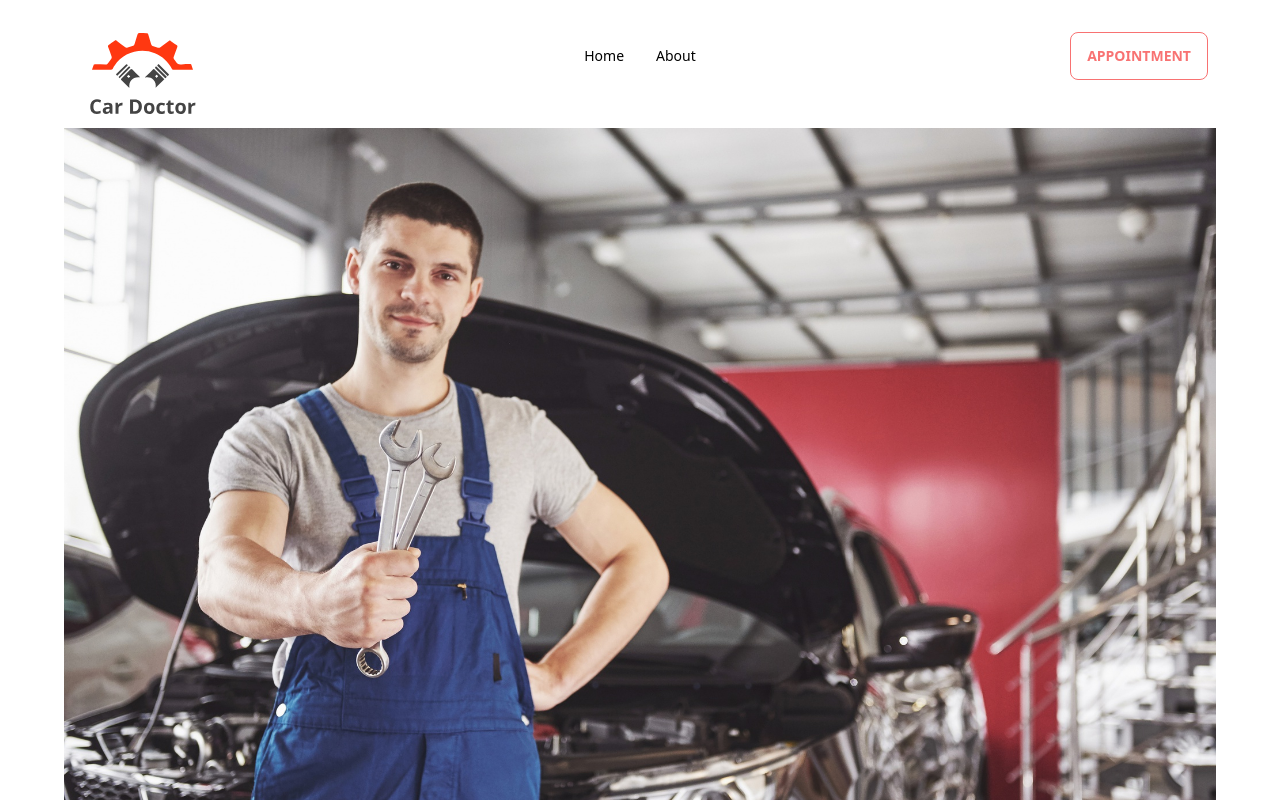
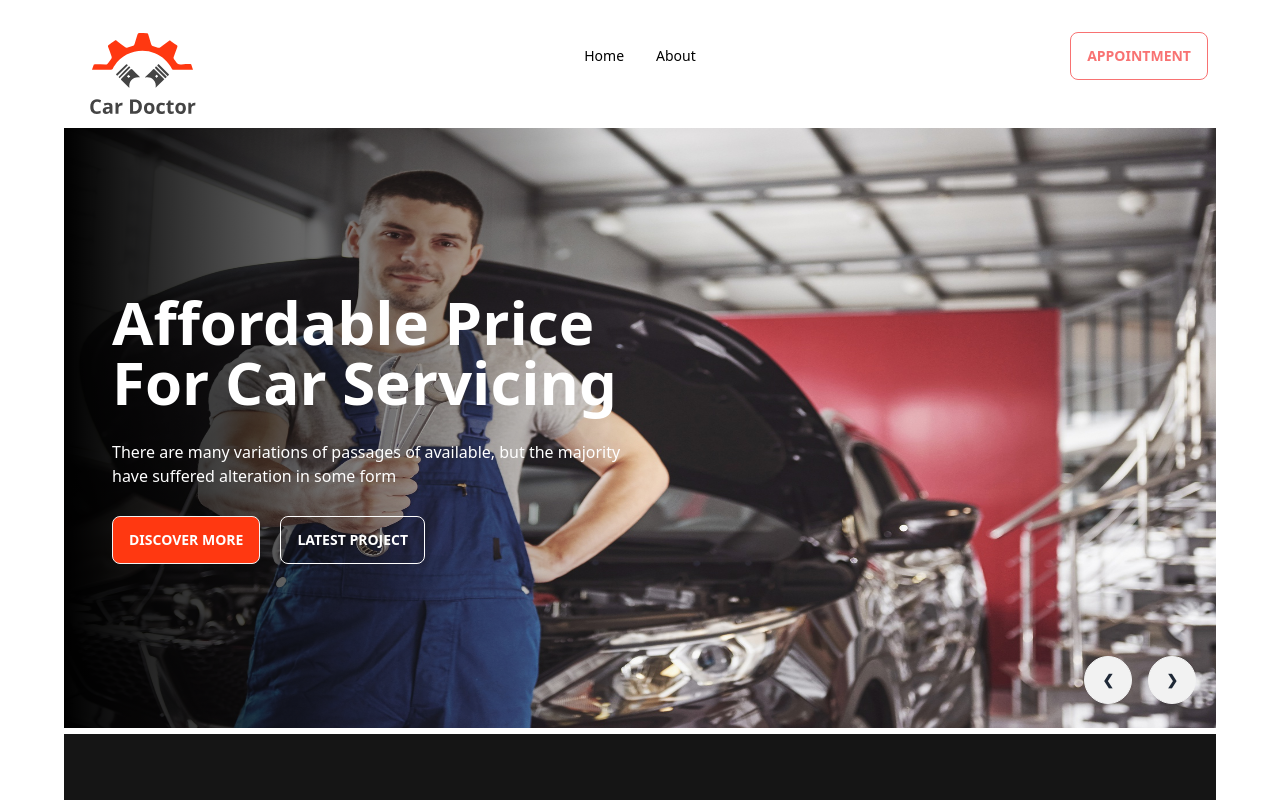
Before and after one commit to dev-hafiz/car_doctor_client, a React (Vite) app: page / in a window 1280 px wide. Shown: the top 800 px of the page. Built offline with nearby package versions, Linux system fonts and the light colour scheme.

Commit message:
Complete Banner for project

```diff
--- a/src/Pages/Home/Home/Banner/Banner.jsx
+++ b/src/Pages/Home/Home/Banner/Banner.jsx
@@ -5,9 +5,28 @@ import img4 from "../../../../assets/images/banner/4.jpg";
 
 const Banner = () => {
   return (
-    <div className="carousel w-full ">
-      <div id="slide1" className="carousel-item relative w-full">
+    <div className="carousel w-full h-[600px]">
+      <div id="slide1" className="carousel-item relative w-full ">
         <img src={img1} className="w-full" />
+        <div className="absolute h-full flex justify-between items-center  w-1/2 bg-gradient-to-r from-[#000000] to-[rgba(21,21,21,0)]">
+          <div className="space-y-7 pl-12">
+            <h1 className="text-6xl	font-bold text-white">
+              Affordable Price For Car Servicing
+            </h1>
+            <p className="text-white">
+              There are many variations of passages of available, but the
+              majority have suffered alteration in some form
+            </p>
+            <div>
+              <button className="btn text-white bg-[#FF3811] mr-5">
+                Discover More
+              </button>
+              <button className="btn btn-outline border-[#fff] text-white">
+                Latest Project
+              </button>
+            </div>
+          </div>
+        </div>
         <div className="absolute flex justify-between transform -translate-y-1/2 right-5 bottom-0">
           <a href="#slide4" className="btn btn-circle mr-4">
             ❮
@@ -19,6 +38,25 @@ const Banner = () => {
       </div>
       <div id="slide2" className="carousel-item relative w-full">
         <img src={img4} className="w-full" />
+        <div className="absolute h-full flex justify-between items-center  w-1/2 bg-gradient-to-r from-[#000000] to-[rgba(21,21,21,0)]">
+          <div className="space-y-7 pl-12">
+            <h1 className="text-6xl	font-bold text-white">
+              Affordable Price For Car Servicing
+            </h1>
+            <p className="text-white">
+              There are many variations of passages of available, but the
+              majority have suffered alteration in some form
+            </p>
+            <div>
+              <button className="btn text-white bg-[#FF3811] mr-5">
+                Discover More
+              </button>
+              <button className="btn btn-outline border-[#fff] text-white">
+                Latest Project
+              </button>
+            </div>
+          </div>
+        </div>
         <div className="absolute flex justify-between transform -translate-y-1/2  right-5 bottom-0">
           <a href="#slide1" className="btn btn-circle mr-4">
             ❮
@@ -30,6 +68,25 @@ const Banner = () => {
       </div>
       <div id="slide3" className="carousel-item relative w-full">
         <img src={img2} className="w-full" />
+        <div className="absolute h-full flex justify-between items-center  w-1/2 bg-gradient-to-r from-[#000000] to-[rgba(21,21,21,0)]">
+          <div className="space-y-7 pl-12">
+            <h1 className="text-6xl	font-bold text-white">
+              Affordable Price For Car Servicing
+            </h1>
+            <p className="text-white">
+              There are many variations of passages of available, but the
+              majority have suffered alteration in some form
+            </p>
+            <div>
+              <button className="btn text-white bg-[#FF3811] mr-5">
+                Discover More
+              </button>
+              <button className="btn btn-outline border-[#fff] text-white">
+                Latest Project
+              </button>
+            </div>
+          </div>
+        </div>
         <div className="absolute flex justify-between transform -translate-y-1/2  right-5 bottom-0">
           <a href="#slide2" className="btn btn-circle mr-4">
             ❮
@@ -41,6 +98,25 @@ const Banner = () => {
       </div>
       <div id="slide4" className="carousel-item relative w-full">
         <img src={img3} className="w-full" />
+        <div className="absolute h-full flex justify-between items-center  w-1/2 bg-gradient-to-r from-[#000000] to-[rgba(21,21,21,0)]">
+          <div className="space-y-7 pl-12">
+            <h1 className="text-6xl	font-bold text-white">
+              Affordable Price For Car Servicing
+            </h1>
+            <p className="text-white">
+              There are many variations of passages of available, but the
+              majority have suffered alteration in some form
+            </p>
+            <div>
+              <button className="btn text-white bg-[#FF3811] mr-5">
+                Discover More
+              </button>
+              <button className="btn btn-outline border-[#fff] text-white">
+                Latest Project
+              </button>
+            </div>
+          </div>
+        </div>
         <div className="absolute flex justify-between transform -translate-y-1/2  right-5 bottom-0">
           <a href="#slide3" className="btn btn-circle mr-4">
             ❮
--- a/tailwind.config.js
+++ b/tailwind.config.js
@@ -4,6 +4,8 @@ export default {
   theme: {
     extend: {},
     colors: {
+      blue: "#1fb6ff",
+      purple: "#7e5bef",
       pink: "#ff49db",
       orange: "#ff7849",
       green: "#13ce66",
```
Also changed, not shown: 1 other file (tests, documents, lock files or other folders).
